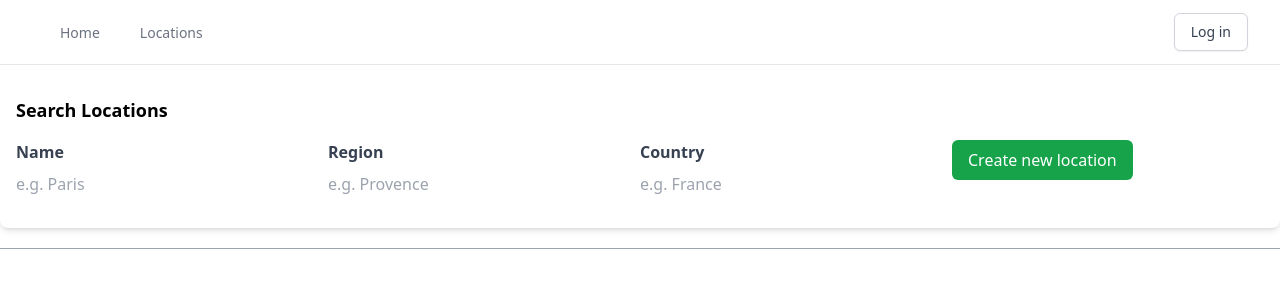
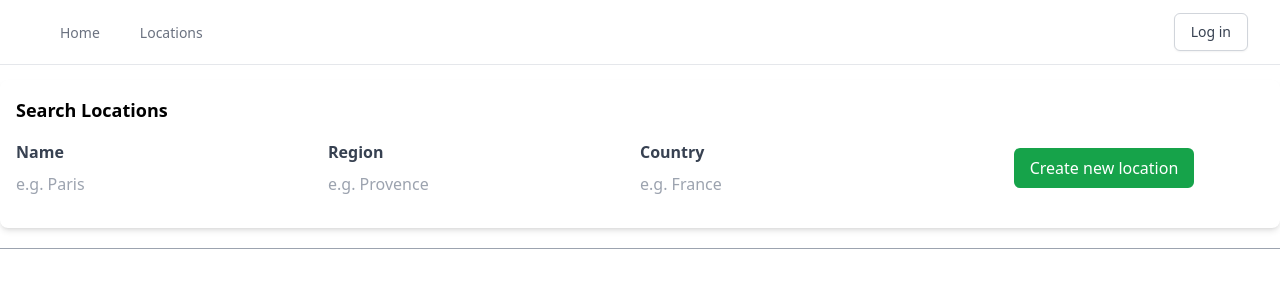
Before and after one commit to gastighost/agriculture-app-frontend, a Next.js app: page /locations in a window 1280 px wide. Shown: the top 300 px of the page. Built offline with nearby package versions, Linux system fonts and the light colour scheme; no server answers.

Commit message:
fix create location button centering

```diff
--- a/src/components/locations/LocationSearchbar.tsx
+++ b/src/components/locations/LocationSearchbar.tsx
@@ -31,7 +31,7 @@ const LocationSearchbar = (props: LocationSearchbarProps) => {
   return (
     <div className="bg-white rounded-lg shadow-md p-4">
       <h2 className="text-lg font-semibold mb-4">Search Locations</h2>
-      <div className="flex flex-wrap justify-between">
+      <div className="flex flex-wrap justify-between items-center">
         <div className="w-full sm:w-1/2 lg:w-1/4 mb-4 pr-2">
           <label className="block text-gray-700 font-bold mb-2" htmlFor="name">
             Name
@@ -77,7 +77,7 @@ const LocationSearchbar = (props: LocationSearchbarProps) => {
             placeholder="e.g. France"
           />
         </div>
-        <div className="w-full sm:w-1/2 lg:w-1/4 mb-4 pr-2">
+        <div className="w-full sm:w-1/2 lg:w-1/4 mb-4 pr-2 flex justify-center items-center">
           <button
             className="h-10 bg-green-600 hover:bg-green-700 text-white px-4 rounded-md"
             onClick={() => setCreateLocationModal(true)}
```
